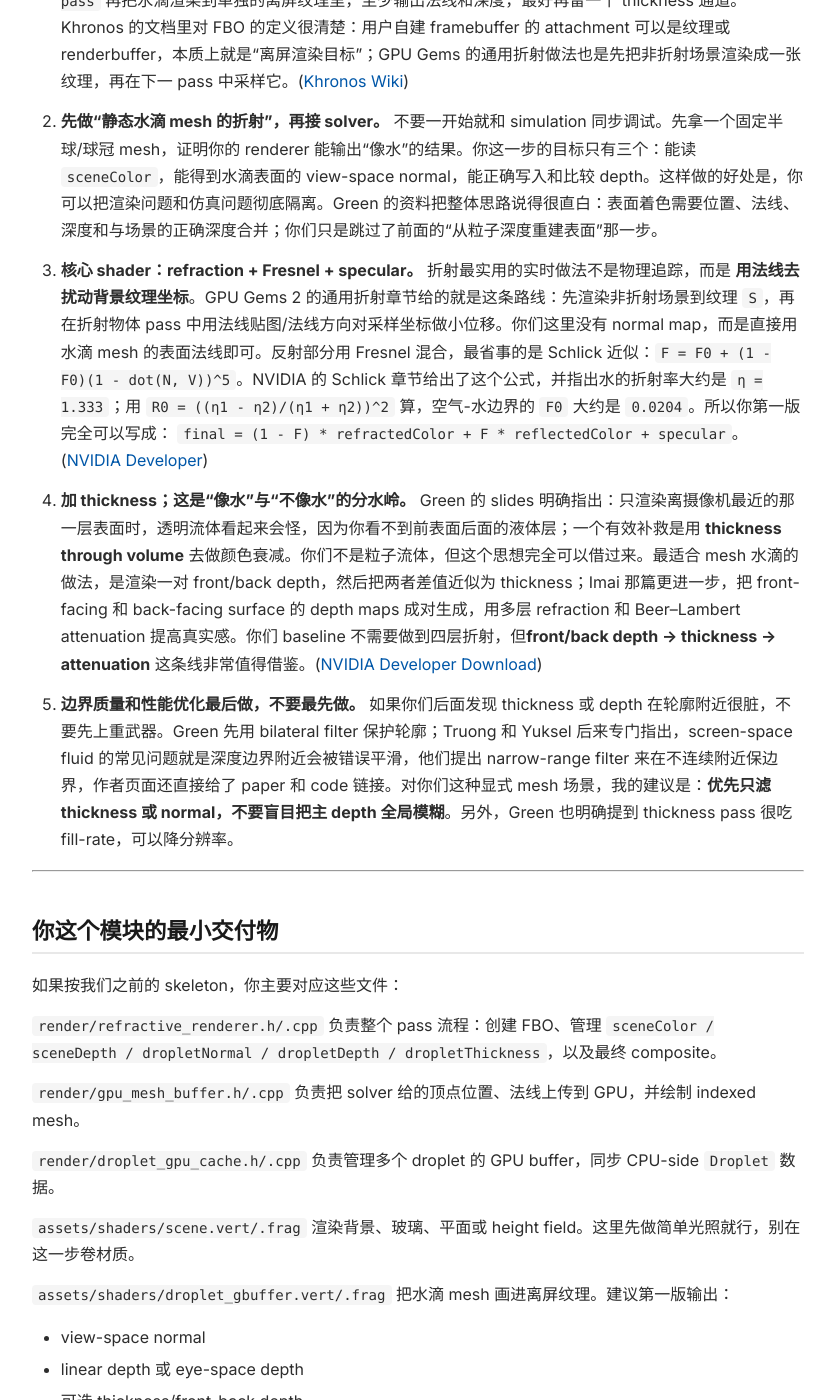
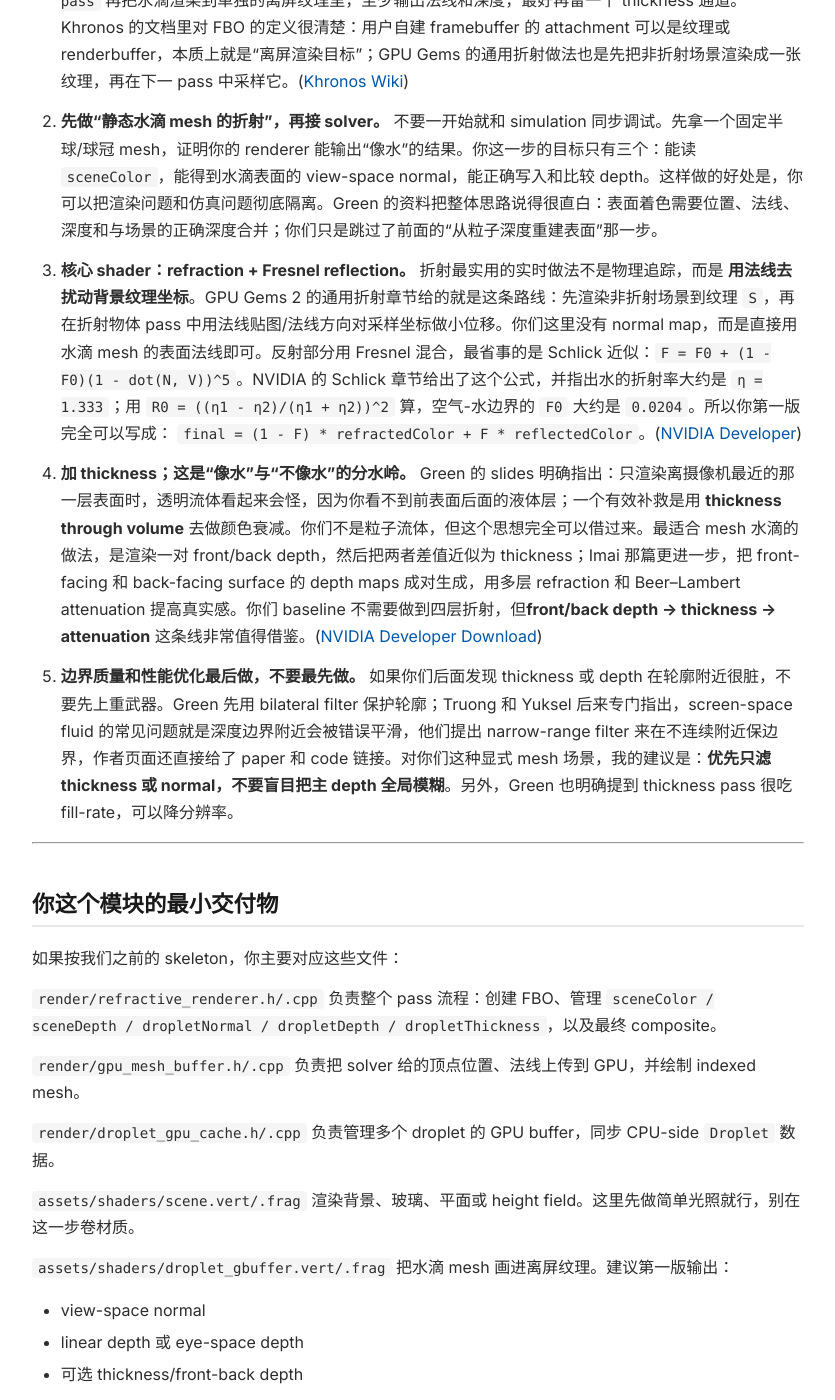
Before and after one commit to owenlambchops/CS184-final-project, a Jekyll site: the page built from water_droplet_sim_skeleton/docs/render.md, in a window 1280 px wide and 1400 px high, scrolled down 461 px. Shown: the whole window, without its empty margins (222-1057 px from the left). Built offline with Jekyll 4.4.1, drawn with Linux system fonts in a browser that asks for light colours; our own code applies the rules of GitHub Pages for plain Markdown files; some of the changed text lies outside the part shown.

Commit message:
clean renderer code

```diff
--- a/water_droplet_sim_skeleton/docs/render.md
+++ b/water_droplet_sim_skeleton/docs/render.md
@@ -10,9 +10,9 @@
 2. **先做“静态水滴 mesh 的折射”，再接 solver。**
    不要一开始就和 simulation 同步调试。先拿一个固定半球/球冠 mesh，证明你的 renderer 能输出“像水”的结果。你这一步的目标只有三个：能读 `sceneColor`，能得到水滴表面的 view-space normal，能正确写入和比较 depth。这样做的好处是，你可以把渲染问题和仿真问题彻底隔离。Green 的资料把整体思路说得很直白：表面着色需要位置、法线、深度和与场景的正确深度合并；你们只是跳过了前面的“从粒子深度重建表面”那一步。
 
-3. **核心 shader：refraction + Fresnel + specular。**
+3. **核心 shader：refraction + Fresnel reflection。**
    折射最实用的实时做法不是物理追踪，而是 **用法线去扰动背景纹理坐标**。GPU Gems 2 的通用折射章节给的就是这条路线：先渲染非折射场景到纹理 `S`，再在折射物体 pass 中用法线贴图/法线方向对采样坐标做小位移。你们这里没有 normal map，而是直接用水滴 mesh 的表面法线即可。反射部分用 Fresnel 混合，最省事的是 Schlick 近似：`F = F0 + (1 - F0)(1 - dot(N, V))^5`。NVIDIA 的 Schlick 章节给出了这个公式，并指出水的折射率大约是 `η = 1.333`；用 `R0 = ((η1 - η2)/(η1 + η2))^2` 算，空气-水边界的 `F0` 大约是 `0.0204`。所以你第一版完全可以写成：
-   `final = (1 - F) * refractedColor + F * reflectedColor + specular`。([NVIDIA Developer][3])
+   `final = (1 - F) * refractedColor + F * reflectedColor`。([NVIDIA Developer][3])
 
 4. **加 thickness；这是“像水”与“不像水”的分水岭。**
    Green 的 slides 明确指出：只渲染离摄像机最近的那一层表面时，透明流体看起来会怪，因为你看不到前表面后面的液体层；一个有效补救是用 **thickness through volume** 去做颜色衰减。你们不是粒子流体，但这个思想完全可以借过来。最适合 mesh 水滴的做法，是渲染一对 front/back depth，然后把两者差值近似为 thickness；Imai 那篇更进一步，把 front-facing 和 back-facing surface 的 depth maps 成对生成，用多层 refraction 和 Beer–Lambert attenuation 提高真实感。你们 baseline 不需要做到四层折射，但**front/back depth -> thickness -> attenuation** 这条线非常值得借鉴。([NVIDIA Developer Download][4])
@@ -46,7 +46,7 @@
 - 可选 thickness/front-back depth
 
 `assets/shaders/refract_composite.vert/.frag`
-最终合成 pass。读 `sceneColor`、`sceneDepth`、`dropletNormal`、`dropletThickness`，做折射偏移、Fresnel、reflection/specular、透明度/吸收。
+最终合成 pass。读 `sceneColor`、`sceneDepth`、`dropletNormal`、`dropletThickness`，做折射偏移、Fresnel reflection、透明度/吸收。
 
 ---
 
@@ -110,7 +110,7 @@ Imai 的四层深度图方案是更高级的效果线，不适合你一上来就
 
 1. `scene pass` 输出 `sceneColor + sceneDepth`
 2. `droplet pass` 输出 `normal + depth`
-3. `composite pass` 做 `refraction + Fresnel + specular`
+3. `composite pass` 做 `refraction + Fresnel reflection`
 4. 增加 `thickness`
 5. 增加 debug views
 6. 最后再考虑 filter 和 polish
```
Also changed, not shown: 9 other files.
